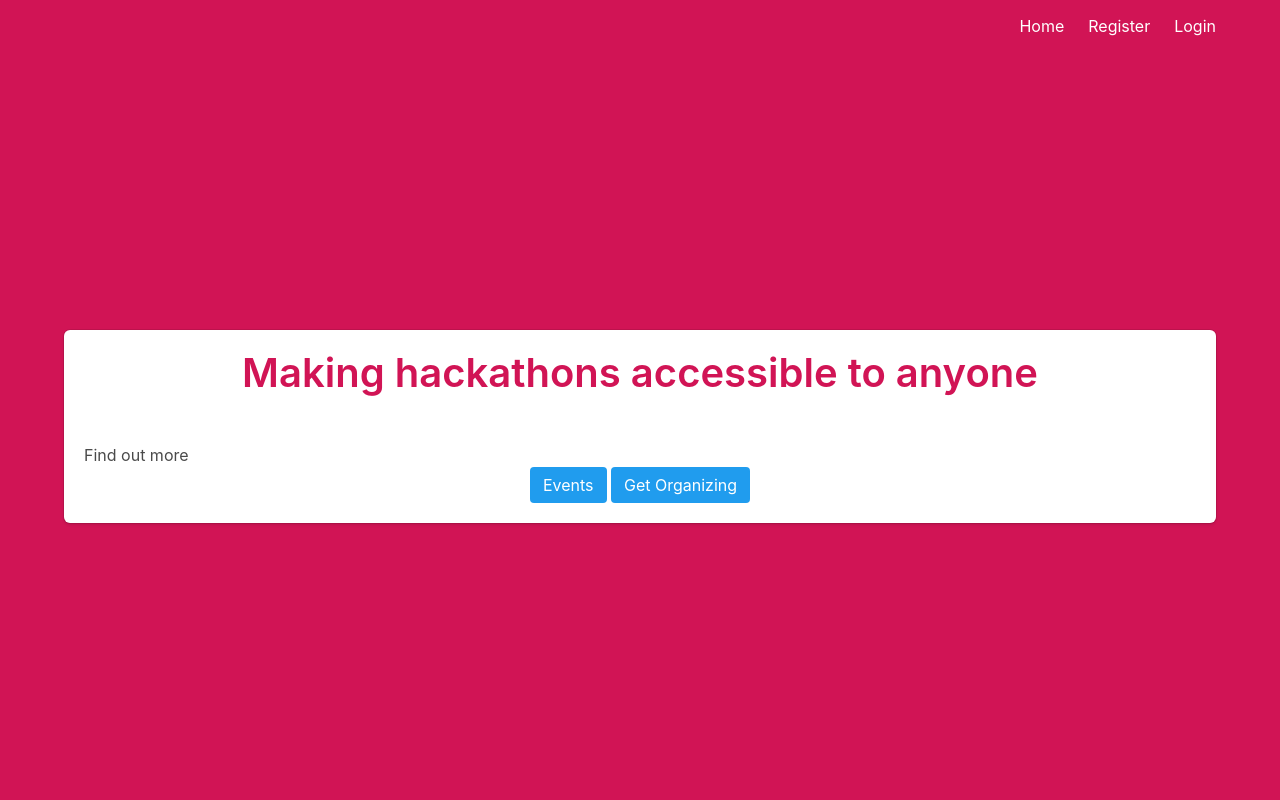
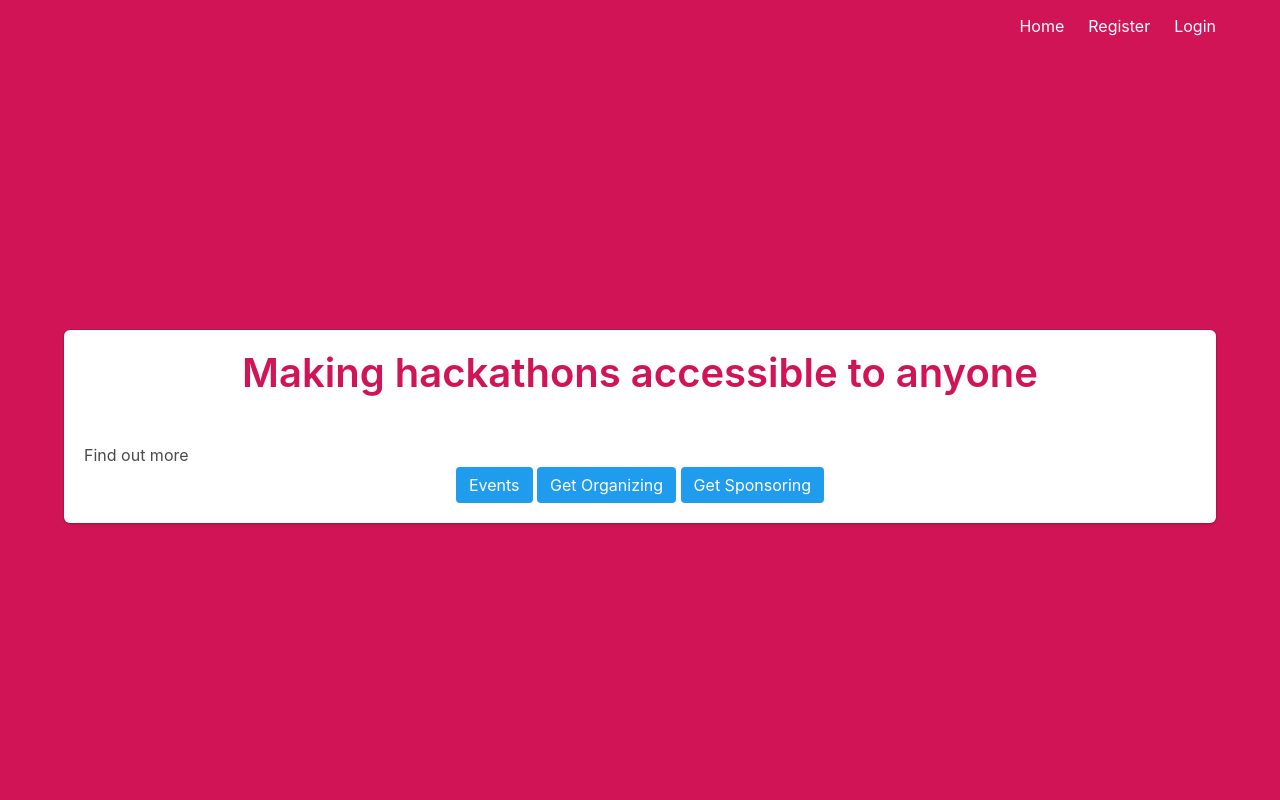
Before and after one commit to CaptureTheFrog/HackathonsClub, a Flask app: page / in a window 1280 px wide. Run offline with Flask 3, Linux system fonts and the light colour scheme.

Commit message:
fix: complete fix for both sponsors and organizers and anonymous

```diff
--- a/templates/main/index.html
+++ b/templates/main/index.html
@@ -8,9 +8,11 @@
         <br>
         <p class="has-text-left">Find out more</p>
         <a href="{{ url_for('hackathons.hackathons') }}" type="button" class="button is-info is-centered">Events</a>
-        <a href="{{ url_for('hackathons.create') }}" type="button" class="button is-info is-centered">Get Organizing</a>
-        {% if current_user.is_authenticated and current_user.role == 'sponsor'%}
-            <button type="button" class="button is-info is-centered">Get Sponsoring</button>
+        {%  if current_user.role == 'organizer' or current_user.is_anonymous %}
+            <a href="{{ url_for('hackathons.create') }}" type="button" class="button is-info is-centered">Get Organizing</a>
+        {% endif %}
+        {% if current_user.role == 'sponsor' or current_user.is_anonymous %}
+            <a href="{{ url_for('hackathons.sponsor_events') }}" type="button" class="button is-info is-centered">Get Sponsoring</a>
         {% endif %}
 
 
```
